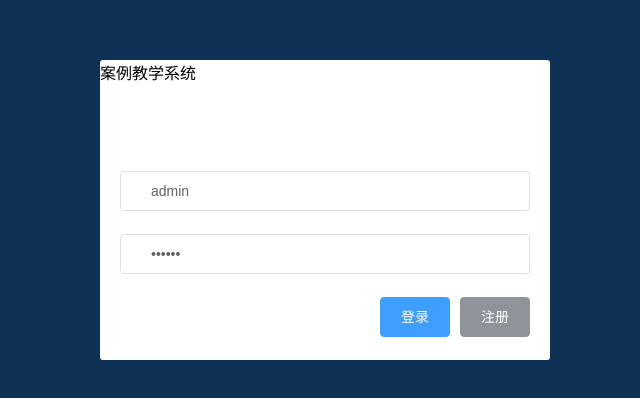
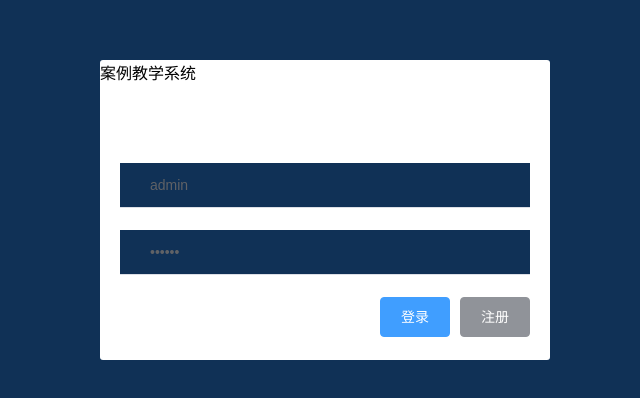
Before and after one commit to Dayong99/teaching-case, a Vue app: page /#/login in a window 1280 px wide. Shown: the part 190-588 px from the top of the page, without its empty margins (640-1280 px from the left). Built offline with nearby package versions, Linux system fonts and the light colour scheme.

Commit message:
'202008310738'

```diff
--- a/src/components/Login.vue
+++ b/src/components/Login.vue
@@ -11,6 +11,7 @@
         <!--          用户名-->
         <el-form-item prop="username">
           <el-input v-model="loginForm.username"
+                    class="myClass"
                     prefix-icon="iconfont icon-user"></el-input>
         </el-form-item>
         <!--          密码-->
@@ -75,7 +76,18 @@ export default {
   }
 }
 </script>
-
+<style>
+.el-input__inner{
+  background-color: #103156;
+  padding-top:22px!important;
+  padding-bottom:22px!important;
+  border-radius:0!important;
+  border-top-width: 0px!important;
+  border-left-width: 0px!important;
+  border-right-width: 0px!important;
+  border-bottom-width: 1px!important;
+}
+</style>
 <style lang="less" scoped>
 .login_container {
   background-color: #103156;
@@ -92,37 +104,21 @@ export default {
   top: 50%;
   transform: translate(-120%, -50%);
 
-  //.avatar_box {
-  //  height: 100px;
-  //  width: 100px;
-  //  border: 1px solid #eee;
-  //  border-radius: 50%;
-  //  padding: 10px;
-  //  box-shadow: 0 0 10px #ddd;
-  //  position: absolute;
-  //  left: 50%;
-  //  transform: translate(-50%, -50%);
-  //  background-color: #fff;
-  //
-  //  img {
-  //    width: 100%;
-  //    height: 100px;
-  //    border-radius: 50%;
-  //    background-color: #eee;
-  //  }
-  //}
-
   .login_form {
     position: absolute;
     bottom: 0;
     width: 100%;
     padding: 0 20px;
     box-sizing: border-box;
+
   }
 
   .btns {
     display: flex;
     justify-content: flex-end;
   }
+
+
 }
+
 </style>
```
Also changed, not shown: package.json (+4 -4 lines), .eslintrc.js, 1 other file (tests, documents, lock files or other folders).
